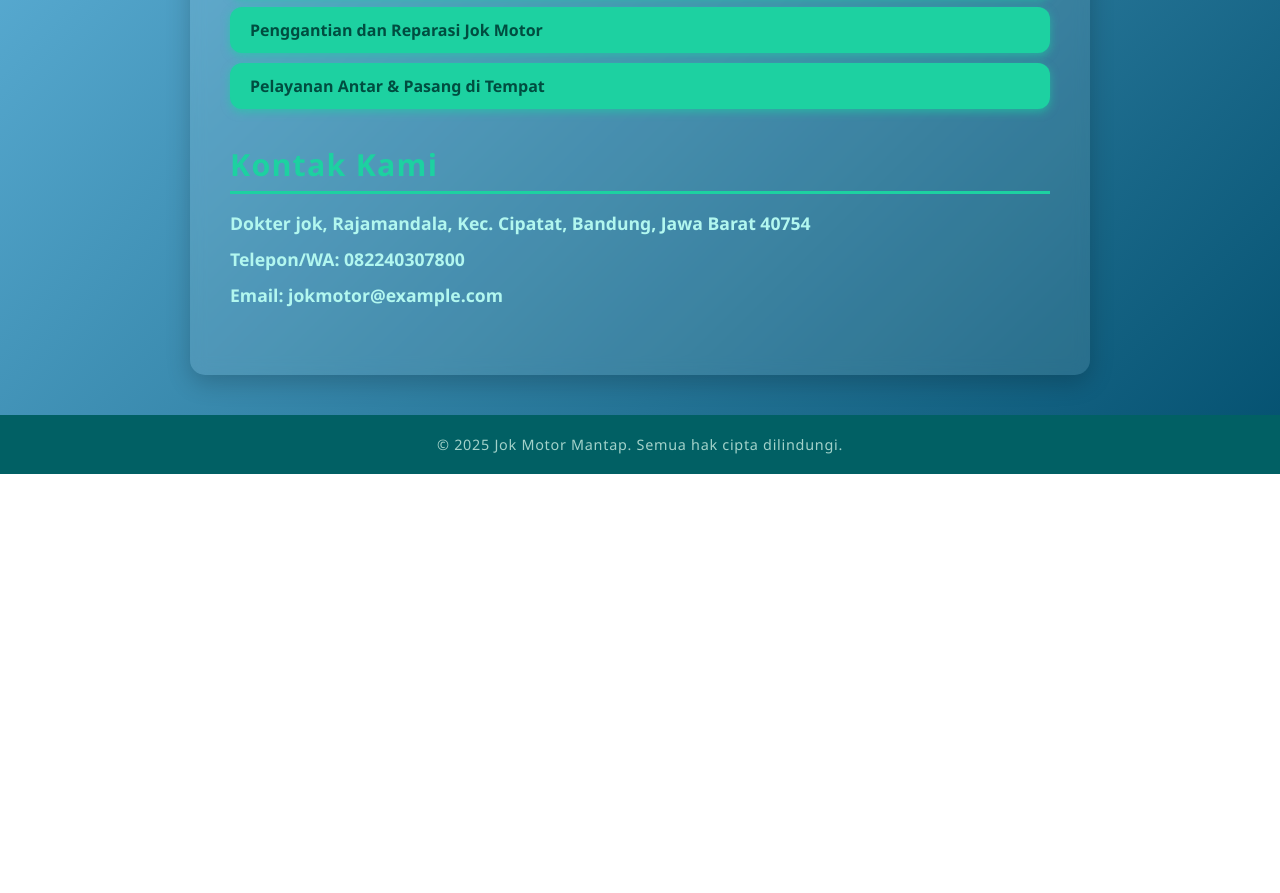
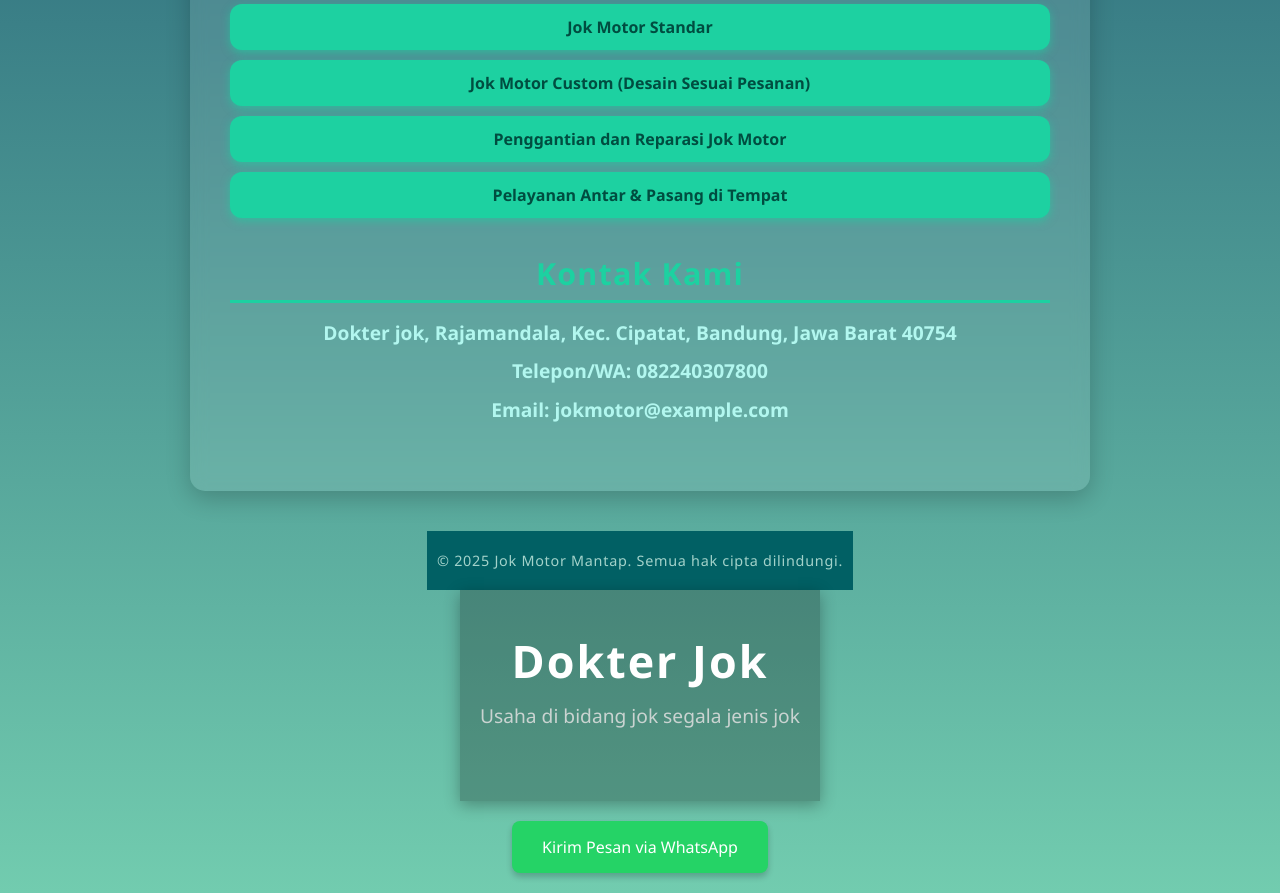
Before and after one commit to kaka015-bit/Dokter-jok-, a plain HTML site: page index.html in a window 1280 px wide. Shown: the part 606-1499 px from the top of the page. Before the commit the page ends 1080 px from the top, so only its background shows below. Drawn offline with Linux system fonts and the light colour scheme.

Commit message:
Update index.html

```diff
--- a/index.html
+++ b/index.html
@@ -160,3 +160,67 @@
   </footer>
 </body>
 </html>
+<!DOCTYPE html>
+<html lang="id">
+<head>
+    <meta charset="UTF-8">
+    <meta name="viewport" content="width=device-width, initial-scale=1.0">
+    <title>Dokter Jok - Usaha Jok Motor</title>
+    <style>
+        * {
+            margin: 0;
+            padding: 0;
+            box-sizing: border-box;
+        }
+        body {
+            font-family: 'Segoe UI', Tahoma, Geneva, Verdana, sans-serif;
+            background: linear-gradient(#13496a, #72ccaf);
+            color: white;
+            min-height: 100vh;
+            display: flex;
+            flex-direction: column;
+            align-items: center;
+            justify-content: center;
+            text-align: center;
+            padding: 20px;
+        }
+        header {
+            margin-bottom: 20px;
+        }
+        h1 {
+            font-size: 3em;
+            margin-bottom: 10px;
+        }
+        p {
+            font-size: 1.2em;
+            margin-bottom: 30px;
+        }
+        .btn-wa {
+            background-color: #25D366;
+            color: white;
+            padding: 15px 30px;
+            border: none;
+            border-radius: 8px;
+            font-size: 16px;
+            cursor: pointer;
+            text-decoration: none;
+            box-shadow: 0 4px 6px rgba(0, 0, 0, 0.2);
+            transition: background-color 0.3s;
+        }
+        .btn-wa:hover {
+            background-color: #1ebe57;
+        }
+    </style>
+</head>
+<body>
+    <header>
+        <h1>Dokter Jok</h1>
+        <p>Usaha di bidang jok segala jenis jok</p>
+    </header>
+
+    <!-- Tombol Kirim Pesan WhatsApp -->
+    <a class="btn-wa" href="https://wa.me/6282240307800" target="_blank">
+        Kirim Pesan via WhatsApp
+    </a>
+</body>
+</html>
```
